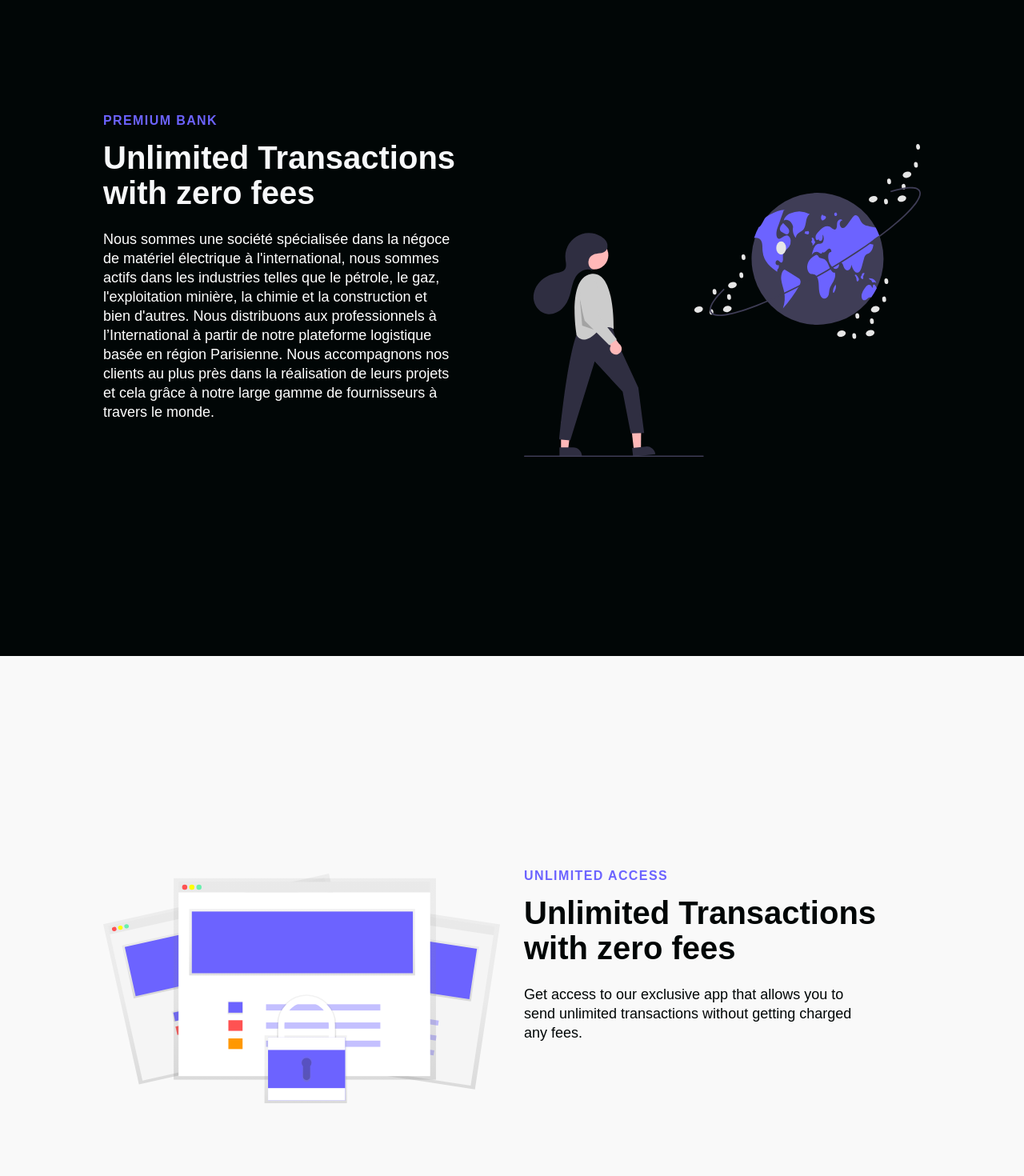
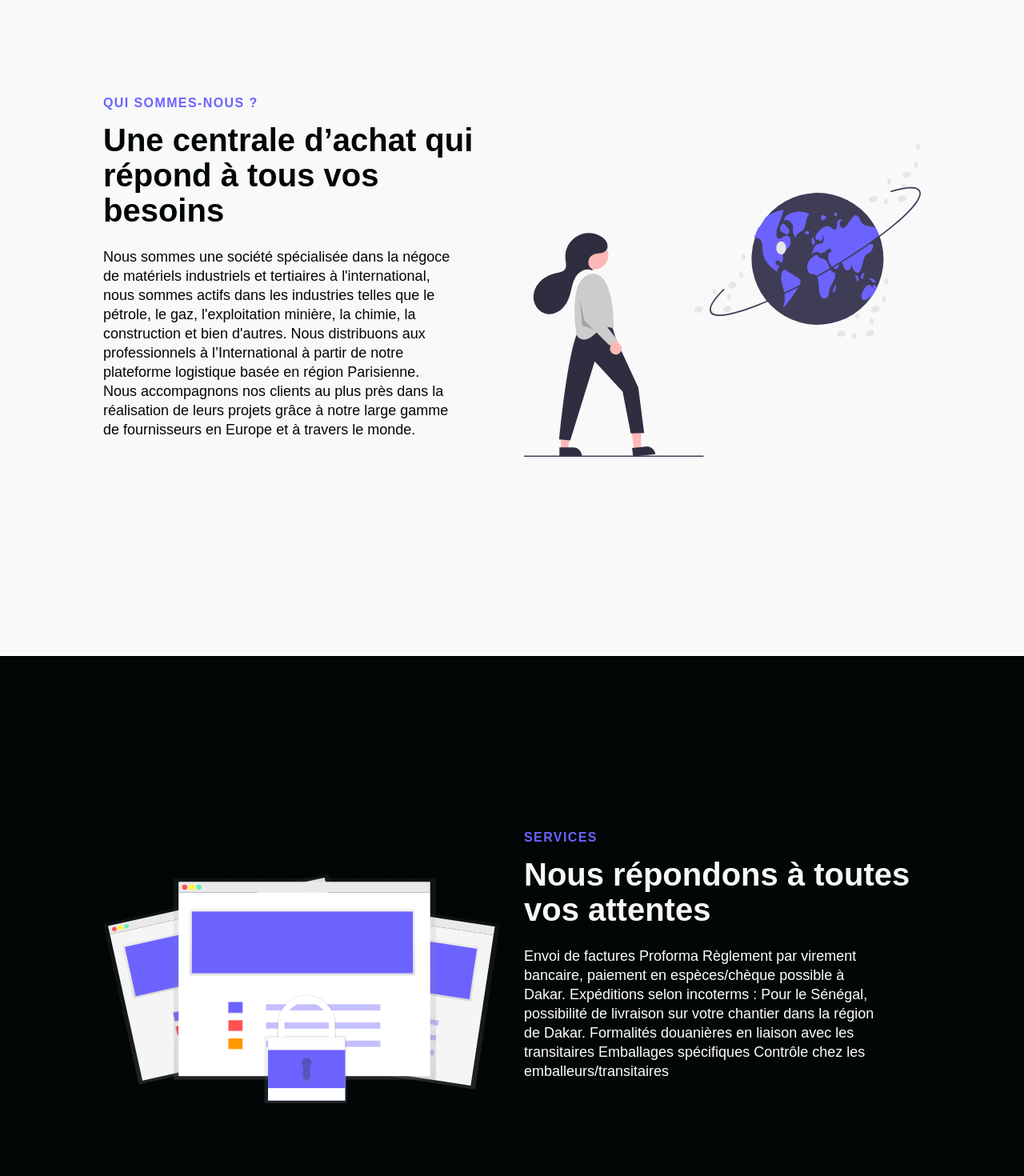
Before and after one commit to YayaDiallo/bowal-international, a React (Create React App) app: page / in a window 1280 px wide. Shown: the part 840-2310 px from the top of the page at 80% size. Built offline with nearby package versions, Linux system fonts and the light colour scheme; a web font is replaced by a local one.

Commit message:
feat: update some text

```diff
--- a/src/components/InfoSection/Data.js
+++ b/src/components/InfoSection/Data.js
@@ -4,38 +4,57 @@ import svg2 from '../../images/svg-2.svg';
 
 export const homeObjOne = {
   id: 'about',
-  lightBg: false,
-  lightText: true,
-  lightTextDesc: true,
-  topLine: 'Premium Bank',
-  headline: 'Unlimited Transactions with zero fees',
-  description: `Nous sommes une société spécialisée dans la négoce de matériel électrique à l'international, nous sommes actifs dans les industries telles que le pétrole, le gaz, l'exploitation minière, la chimie et la construction et bien d'autres.
-    Nous distribuons aux professionnels à l’International à partir de notre plateforme logistique basée en région Parisienne.
-    Nous accompagnons nos clients au plus près dans la réalisation de leurs projets et cela grâce à notre large gamme de fournisseurs à travers le monde.`,
+  lightBg: true,
+  lightText: false,
+  lightTextDesc: false,
+  topLine: 'Qui sommes-nous ?',
+  headline: 'Une centrale d’achat qui répond à tous vos besoins',
+  description: `Nous sommes une société spécialisée dans la négoce de
+    matériels industriels et tertiaires à l'international, nous
+    sommes actifs dans les industries telles que le
+    pétrole, le gaz, l'exploitation minière, la chimie,
+    la construction et bien d'autres.
+
+    Nous distribuons aux professionnels à
+    l’International à partir de notre plateforme
+    logistique basée en région Parisienne.
+
+    Nous accompagnons nos clients au plus près
+    dans la réalisation de leurs projets grâce à
+    notre large gamme de fournisseurs en Europe
+    et à travers le monde.
+  `,
   imgStart: false,
   img: aroundWorld,
   alt: 'Car',
   dark: true,
-  primary: true,
-  darkText: false,
+  primary: false,
+  darkText: true,
 };
 
 export const homeObjTwo = {
   id: 'services',
-  lightBg: true,
-  lightText: false,
-  lightTextDesc: false,
-  topLine: 'Unlimited Access',
-  headline: 'Unlimited Transactions with zero fees',
-  description:
-    'Get access to our exclusive app that allows you to send unlimited transactions without getting charged any fees.',
+  lightBg: false,
+  lightText: true,
+  lightTextDesc: true,
+  topLine: 'Services',
+  headline: 'Nous répondons à toutes vos attentes',
+  description: `Envoi de factures Proforma
+    Règlement par virement bancaire, paiement en
+    espèces/chèque possible à Dakar.
+    Expéditions selon incoterms : Pour le Sénégal, possibilité
+    de livraison sur votre chantier dans la région de Dakar.
+    Formalités douanières en liaison avec les transitaires
+    Emballages spécifiques
+    Contrôle chez les emballeurs/transitaires
+  `,
   buttonLabel: 'Learn More',
   imgStart: true,
   img: svg2,
   alt: 'Piggybank',
   dark: false,
-  primary: false,
-  darkText: true,
+  primary: true,
+  darkText: false,
 };
 
 export const homeObjThree = {
@@ -79,15 +98,20 @@ export const homeObjFive = {
   lightBg: false,
   lightText: true,
   lightTextDesc: true,
-  topLine: 'Engagement',
-  headline: 'Pour en savoir plus sur nos engagements',
-  description:
-    "Get everything set up and ready in under 10 minutes. All you need to do is add your information and your information and you.'re ready to go",
+  topLine: 'Engagements',
+  headline: 'Une équipe professionnelle à votre écoute',
+  description: `Réactivité commerciale & conseils techniques
+    Suivi rigoureux de la commande jusqu'à la
+    livraison sur chantier
+    Qualité des produits & service après-vente à
+    l'écoute
+    Respect des délais
+  `,
   buttonLabel: 'Start Now',
   imgStart: false,
   img: contactUs,
   alt: 'Paper',
   dark: false,
-  primary: false,
-  darkText: true,
+  primary: true,
+  darkText: false,
 };
--- a/src/components/Products/ProductsElements.jsx
+++ b/src/components/Products/ProductsElements.jsx
@@ -6,7 +6,7 @@ export const ProductsContainer = styled.div`
   flex-direction: column;
   justify-content: center;
   align-items: center;
-  background: #010606;
+  background: #f9f9f9;
 
   @media screen and (max-width: 768px) {
     height: 1100px;
@@ -63,7 +63,7 @@ export const ProductsIcon = styled.img`
 
 export const ProductsH1 = styled.h1`
   font-size: 2.5rem;
-  color: #fff;
+  color: #010606;
   margin-bottom: 64px;
 
   @media screen and (max-width: 480px) {
--- a/src/pages/index.jsx
+++ b/src/pages/index.jsx
@@ -8,7 +8,6 @@ import {
   homeObjOne,
   homeObjTwo,
   homeObjThree,
-  homeObjFour,
   homeObjFive,
 } from '../components/InfoSection/Data';
 import Products from '../components/Products';
@@ -29,7 +28,6 @@ function Home() {
       <InfoSection {...homeObjOne} />
       <InfoSection {...homeObjTwo} />
       <Products />
-      <InfoSection {...homeObjFour} />
       <InfoSection {...homeObjFive} />
       <InfoSection {...homeObjThree} />
       <Footer />
--- a/src/utils/constants.js
+++ b/src/utils/constants.js
@@ -17,16 +17,11 @@ export const navLinks = [
   },
   {
     id: 4,
-    target: 'providers',
-    label: 'Fournisseurs',
-  },
-  {
-    id: 5,
     target: 'commitments',
     label: 'Engagements',
   },
   {
-    id: 6,
+    id: 5,
     target: 'contact',
     label: 'Contactez-nous',
   },
```
